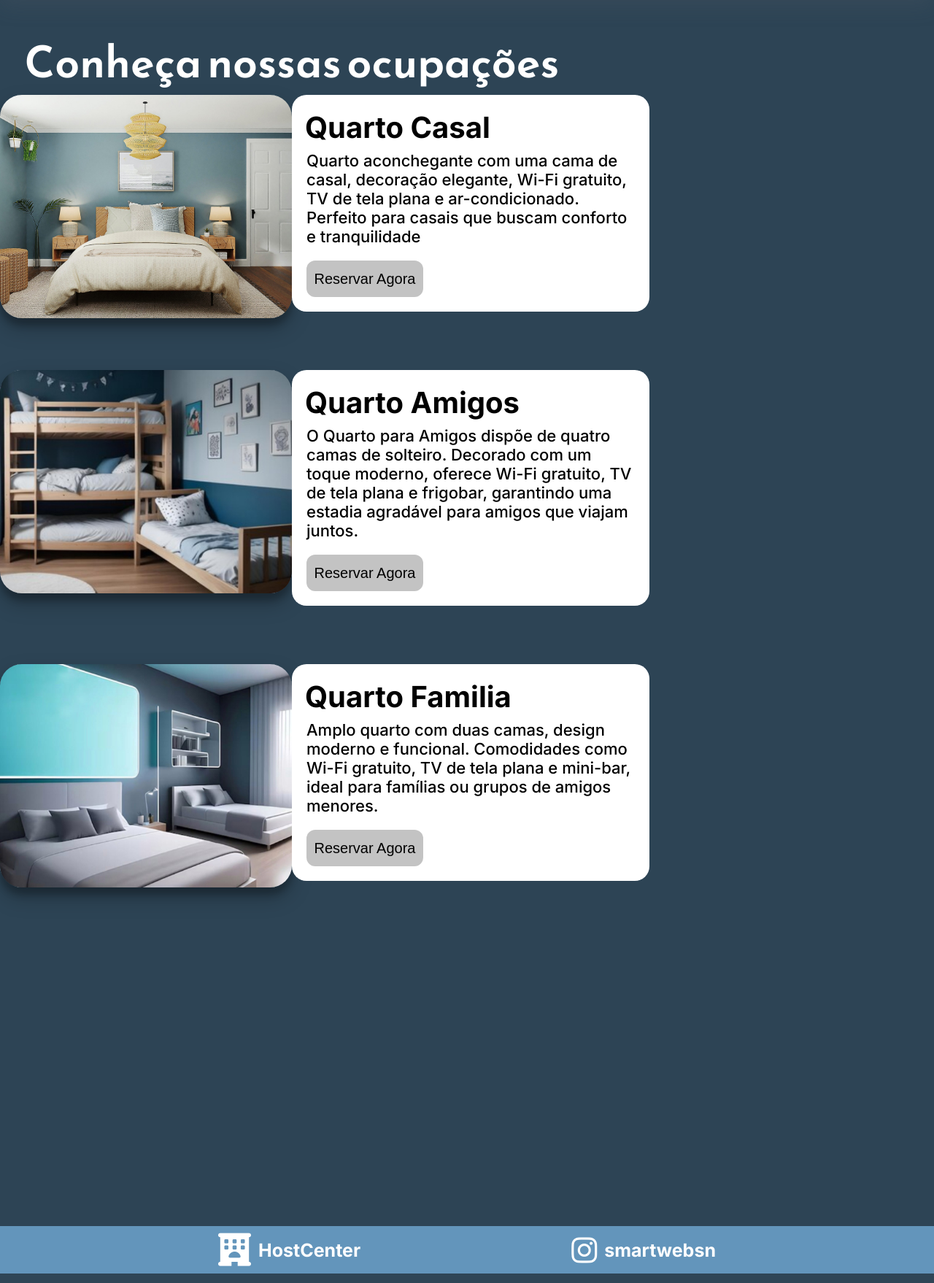
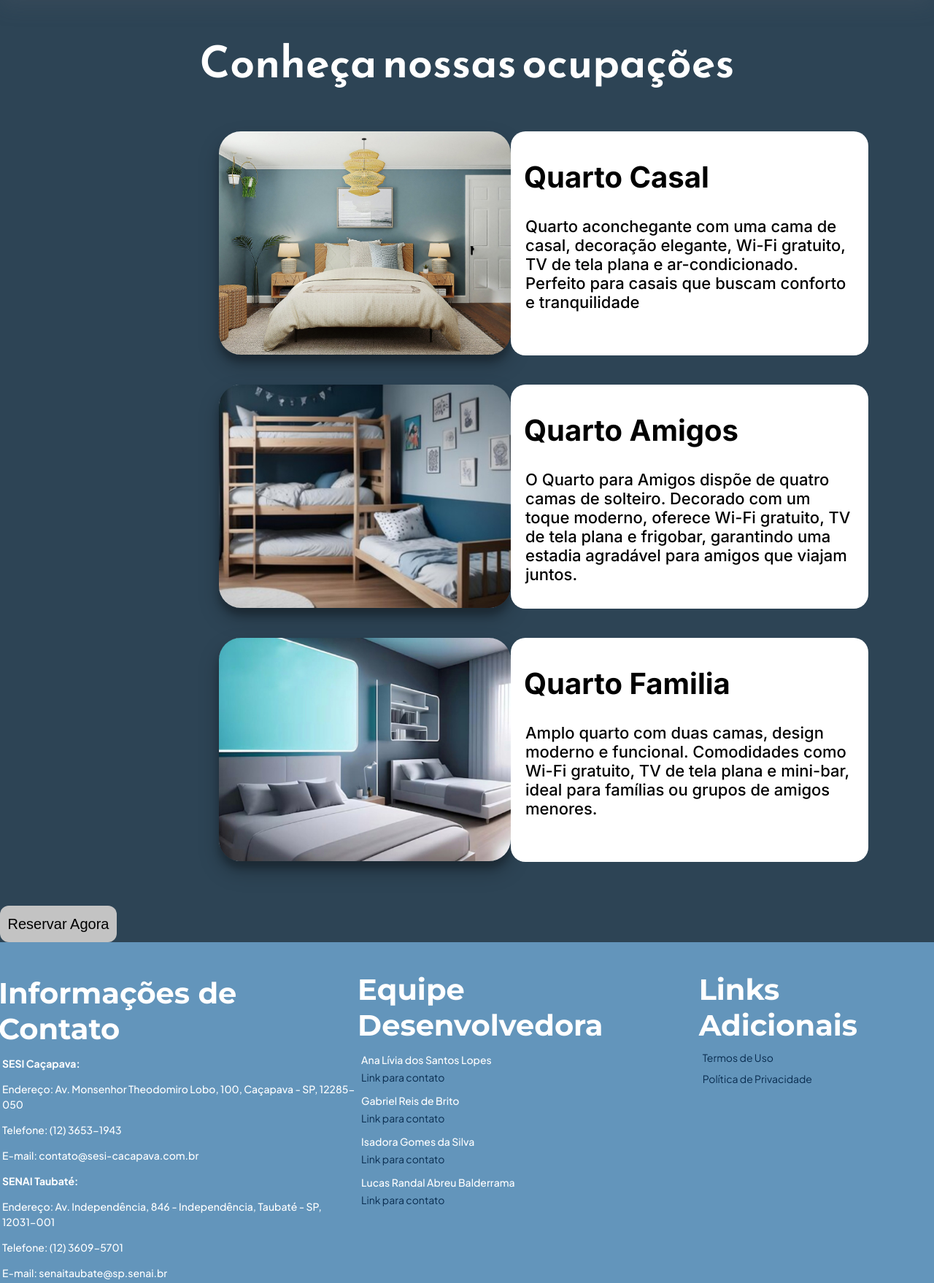
Before and after one commit to lucasbalderrama/hostcenter, a PHP site: page /ocupacoes.php in a window 1280 px wide. Shown: the part 90-1848 px from the top of the page at 73% size. Run offline with PHP 8.4, Linux system fonts and the light colour scheme.

Commit message:
ocupações e reservas

```diff
--- a/css/ocupacoes.css
+++ b/css/ocupacoes.css
@@ -139,15 +139,7 @@ a:hover{
 
 /* fim cabeçalho */
 
-section {
-    width: 100vh;
-    height: 100vh;
-}
-
 /* seção 1 */
-#secao1 {
-    height: 190vh;
-}
 
 h1 {
     color: white;
@@ -158,7 +150,6 @@ h1 {
     font-optical-sizing: auto;
     font-weight: 600;
     font-style: normal;
-
 }
 
 h2 {
@@ -183,12 +174,13 @@ p {
     border-radius: 30px;
     width: 400px;
     box-shadow: rgba(0, 0, 0, 0.25) 0px 14px 28px, rgba(0, 0, 0, 0.22) 0px 10px 10px;
+    margin-left: 300px;
 }
 
 #quartos {
     display: grid;
     grid-template-columns: repeat(2, 1fr);
-
+    margin-top: 50px;
 }
 
 .bloco {
@@ -197,7 +189,16 @@ p {
     padding: 20px;
     border-radius: 20px;
     width: 450px;
-    margin-bottom: 80px;
+    height: 267px;
+    margin-bottom: 40px;
+}
+
+.bloco p {
+    margin-top: 30px;
+}
+
+.bloco h2 {
+    margin-top: 18px;
 }
 
 button {
@@ -212,6 +213,7 @@ button {
     height: 50px;
     cursor: pointer;
     transition: transform 0.3s ease;
+
 }
 
 button:hover {
@@ -224,72 +226,50 @@ button:hover {
 
 /* fim da seção 1 */
 
-/* seção 2 */
-#secao2 {
-    background-color: #E6E6E6;
-    padding: 0;
-    margin: 0;
+/* footer */
+footer {
+    background-color:rgba(99, 149, 187, 1);
+    width: 100%;
+    color: white;
 }
 
-select {
-    width: 100px;
+#footer {
+    justify-content: space-evenly;
+    display: flex;
+    padding-top: 20px;
 }
 
-input[type="text"],
-select {
-    padding: 10px;
-    border: 1px solid gray;
-    border-radius: 4px;
+footer h2 {
+    margin-top: 20px;
+    margin-bottom: 10px;
+    font-family: 'Montserrat', sans-serif;
 }
 
-
-
-
-
-/* footer */
-footer{
-    margin-top: 15vh;
-    background-color:rgba(99, 149, 187, 1);
-    color:white;
-    text-align: left;
-    padding: 10px;
-    bottom: 0;
-    display: flex;
-    justify-content: space-evenly;
-    align-items: center;
+footer p, footer a {
+    font-size: 14px;
+    line-height: 1.5;
+    font-family: "Plus Jakarta Sans", sans-serif;
+    padding: 3px;
 }
 
-footer a{
+footer a {
     text-decoration: none;
+    color: #092c4f;
+}
+
+footer a:hover {
+    text-decoration: underline;
+}
+
+footer ul {
+    list-style: none;
+    padding: 0;
+}
+
+footer ul li {
+    margin-bottom: 8px;
+}
+
+.contato {
     margin-top: 5px;
 }
-
-.fa-instagram{
-    font-size: 40px;
-}
-.fa-hotel{
-    font-size: 45px;
-}
-.flex{
-    display: flex;
-}
-.flex a, .flex p{
-    font-size: 25px;
-    margin-left: 10px;
-    color:white;
-    font-weight: bolder;
-    font-family: "Inter", sans-serif;
-}
-@media (max-width: 768px) {
-    #footer {
-        display: block;
-        overflow-wrap: break-word;
-        padding: 25px;
-    }
-    #footer h2{
-        font-size: 24px;
-    }
-    #footer p{
-        font-size: 13px;
-    }
-}
--- a/ocupacoes.php
+++ b/ocupacoes.php
@@ -62,33 +62,62 @@
             <div class="bloco">
                 <h2>Quarto Casal</h2>
                 <p>Quarto aconchegante com uma cama de casal, decoração elegante, Wi-Fi gratuito, TV de tela plana e ar-condicionado. Perfeito para casais que buscam conforto e tranquilidade</p>
-                <a href="reservar.php"><button>Reservar Agora</button></a>
             </div>
 
             <img class="quartos-img" src="img/qamigos.jpg" alt="">
             <div class="bloco">
                 <h2>Quarto Amigos</h2>
                 <p>O Quarto para Amigos dispõe de quatro camas de solteiro. Decorado com um toque moderno, oferece Wi-Fi gratuito, TV de tela plana e frigobar, garantindo uma estadia agradável para amigos que viajam juntos.</p>
-                <a href="reservar.php"><button>Reservar Agora</button></a>
             </div>
 
             <img class="quartos-img" src="img/qfamilia.jpg" alt="">
             <div class="bloco">
                 <h2>Quarto Familia</h2>
                     <p>Amplo quarto com duas camas, design moderno e funcional. Comodidades como Wi-Fi gratuito, TV de tela plana e mini-bar, ideal para famílias ou grupos de amigos menores.</p>
-                    <a href="reservar.php"><button>Reservar Agora</button></a>
             </div>
+            <a href="reservar.php"><button>Reservar Agora</button></a>
         </div>
     </section>
 
     <footer>
-        <div class="flex" id="footerHostCenter">
-            <i id="hotel" class="fa-solid fa-hotel"></i>
-            <p>HostCenter</p>
-        </div>
-        <div class="flex">
-            <i class="fa-brands fa-instagram"></i>
-            <a href="https://www.instagram.com/smartwebsn/">smartwebsn</a>
+        <div id="footer">
+            <div class="contato">
+                <h2>Informações de Contato</h2>
+                <p><strong>SESI Caçapava:</strong></p>
+                <p>Endereço: Av. Monsenhor Theodomiro Lobo, 100, Caçapava - SP, 12285-050</p>
+                <p>Telefone: (12) 3653-1943</p>
+                <p>E-mail: contato@sesi-cacapava.com.br</p>
+
+                <p><strong>SENAI Taubaté:</strong></p>
+                <p>Endereço: Av. Independência, 846 - Independência, Taubaté - SP, 12031-001</p>
+                <p>Telefone: (12) 3609-5701</p>
+                <p>E-mail: senaitaubate@sp.senai.br</p>
+            </div>
+
+            <div class="equipe">
+                <h2>Equipe Desenvolvedora</h2>
+                <ul>
+                    <p>Ana Lívia dos Santos Lopes</p>
+                    <li><a href="https://linktr.ee/analivialopess" target="_blank">Link para contato</a></li>
+
+                    <p>Gabriel Reis de Brito</p>
+                    <li><a href="https://linktr.ee/gabrielreiss" target="_blank">Link para contato</a></li>
+
+                    <p>Isadora Gomes da Silva</p>
+                    <li><a href="https://linktr.ee/isadoragomess" target="_blank">Link para contato</a></li>
+
+                    <p>Lucas Randal Abreu Balderrama</p>
+                    <li><a href="https://linktr.ee/lucasbalderrama" target="_blank">Link para contato</a></li>
+                </ul>
+            </div>
+
+            <div class="links-adicionais">
+                <h2>Links Adicionais</h2>
+                <ul>
+                    <li><a href="termos.php" target="_blank">Termos de Uso</a></li>
+                    <li><a href="privacidade.php" target="_blank">Política de Privacidade</a></li>
+                </ul>
+            </div>
         </div>
     </footer>
 </body>
```
Also changed, not shown: reservar.php (+45 -28 lines).
